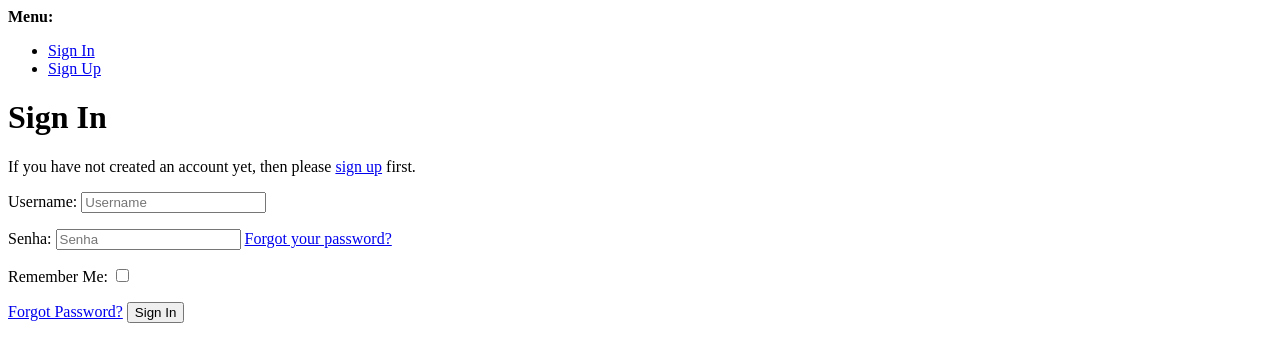
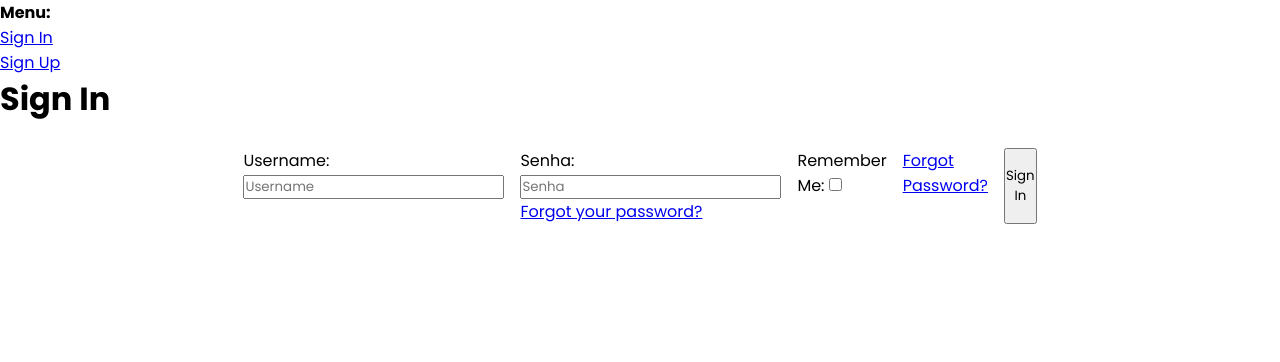
Before and after one commit to lfilipeAndrade/Django-app, a Django app: page /accounts/login/ in a window 1280 px wide. Shown: the top 362 px of the page. Run offline with Django 4.2, Linux system fonts and the light colour scheme; some libraries are stand-ins or nearby versions.

Commit message:
CSS login page

```diff
--- a/templates/account/base.html
+++ b/templates/account/base.html
@@ -4,6 +4,12 @@
   <head>
     <meta http-equiv="X-UA-Compatible" content="IE=edge">
     <meta name="viewport" content="width=device-width, initial-scale=1.0">
+
+    {% load static %}
+    <meta charset="utf-8">
+    <meta name="viewport" content="width=device-width, initial-scale=1.0">
+    <link rel="stylesheet" href="{% static 'account/css/login.css' %}">
+
     <title>{% block head_title %}{% endblock head_title %}</title>
     {% block extra_head %}
     {% endblock extra_head %}
--- a/templates/account/login.html
+++ b/templates/account/login.html
@@ -1,37 +1,11 @@
 {% extends "account/base.html" %}
 
 {% load i18n %}
-{% load account socialaccount %}
-
 {% block head_title %}{% trans "Sign In" %}{% endblock head_title %}
 
 {% block content %}
 
 <h1>{% trans "Sign In" %}</h1>
-
-{% get_providers as socialaccount_providers %}
-
-{% if socialaccount_providers %}
-<p>{% blocktrans with site.name as site_name %}Please sign in with one
-of your existing third party accounts. Or, <a href="{{ signup_url }}">sign up</a>
-for a {{ site_name }} account and sign in below:{% endblocktrans %}</p>
-
-<div class="socialaccount_ballot">
-
-  <ul class="socialaccount_providers">
-    {% include "socialaccount/snippets/provider_list.html" with process="login" %}
-  </ul>
-
-  <div class="login-or">{% trans 'or' %}</div>
-
-</div>
-
-{% include "socialaccount/snippets/login_extra.html" %}
-
-{% else %}
-<p>{% blocktrans %}If you have not created an account yet, then please
-<a href="{{ signup_url }}">sign up</a> first.{% endblocktrans %}</p>
-{% endif %}
 
 <form class="login" method="POST" action="{% url 'account_login' %}">
   {% csrf_token %}
--- /dev/null
+++ b/templates/static/account/css/login.css
@@ -0,0 +1,65 @@
+@import url('https://fonts.googleapis.com/css2?family=Poppins:wght@300;400;500;600;700&display=swap');
+*{
+  margin: 0;
+  padding: 0;
+  box-sizing: border-box;
+  font-family: 'Poppins', sans-serif;
+}
+
+form{
+    display: flex;
+    flex-direction: column;
+    max-width: 500px;
+    justify-content: center;
+    margin: 25px auto;
+}
+
+.names,
+.login{
+    display: flex;
+    flex-direction: row;
+    gap: 16px;
+}
+
+.single-input{
+    position: relative;
+    width:100%;
+    height: 64px;
+}
+
+.single-input label{
+    position: absolute;
+    font-size: 16px;
+    left: 0;
+    bottom: 30px;
+    color: rgb(150,150,150);
+    cursor: text;
+    transition: 0.3s ease-in-out;
+}
+
+.single-input .input{
+    width: 100%;
+    padding: 5px;
+    font-size: 16px;
+    color: rgb(150,150,150);
+    border: 0;
+    border-bottom: 2px solid rgb(200,200,200);
+    outline: none;
+}
+
+.login .single-input:first-child {
+    width: 2000px;
+}
+
+.single-input .input:focus,
+.single-input .input:valid{
+    border-bottom: 2px solid cornflowerblue;
+    color: #000;
+}
+
+.single-input .input:focus ~ label,
+.single-input .input:valid ~ label{
+    transform: translateY(-26px);
+    font-size: 12px;
+    color: cornflowerblue;
+}
```
